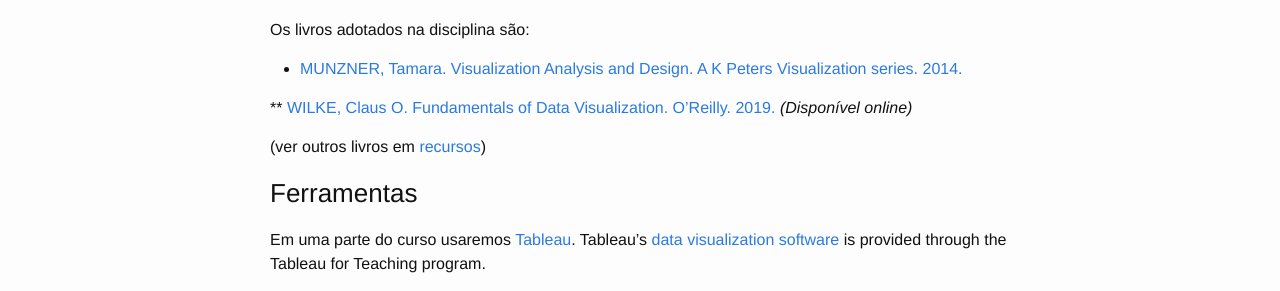
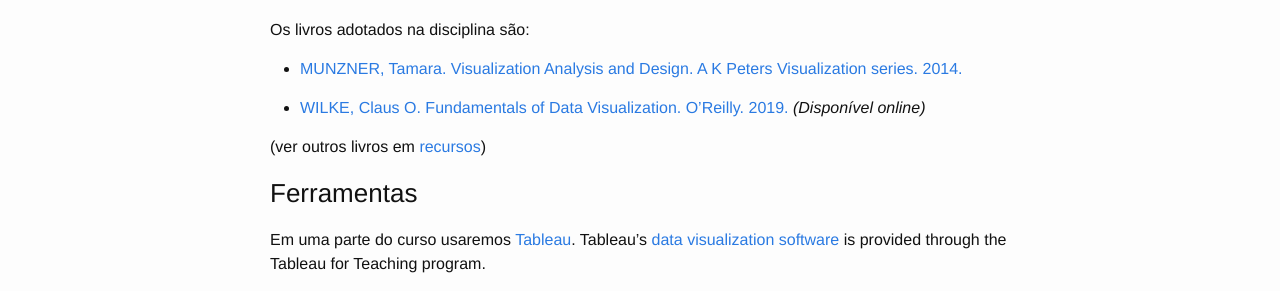
Before and after one commit to emanueles/datavis-course, a Jekyll site: the page built from about.md, in a window 1280 px wide. Shown: the part 1253-1544 px from the top of the page. Built offline with Jekyll 4.4.1, drawn with Linux system fonts in a browser that asks for light colours.

Commit message:
Fixed typo

```diff
--- a/about.md
+++ b/about.md
@@ -40,7 +40,7 @@ Os livros adotados na disciplina são:
 
 * [MUNZNER, Tamara. Visualization Analysis and Design. A K Peters Visualization series. 2014.](https://www.amazon.com.br/Visualization-Analysis-Design-AK-Peters-ebook/dp/B00OGLE3XE/ref=sr_1_5?ie=UTF8&qid=1458475824&sr=8-5&keywords=munzner)
 
-** [WILKE, Claus O. Fundamentals of Data Visualization. O'Reilly. 2019.](http://serialmentor.com/dataviz) *(Disponível online)*
+* [WILKE, Claus O. Fundamentals of Data Visualization. O'Reilly. 2019.](http://serialmentor.com/dataviz) *(Disponível online)*
 
 (ver outros livros em [recursos](/datavis-course/resources))
 
```
